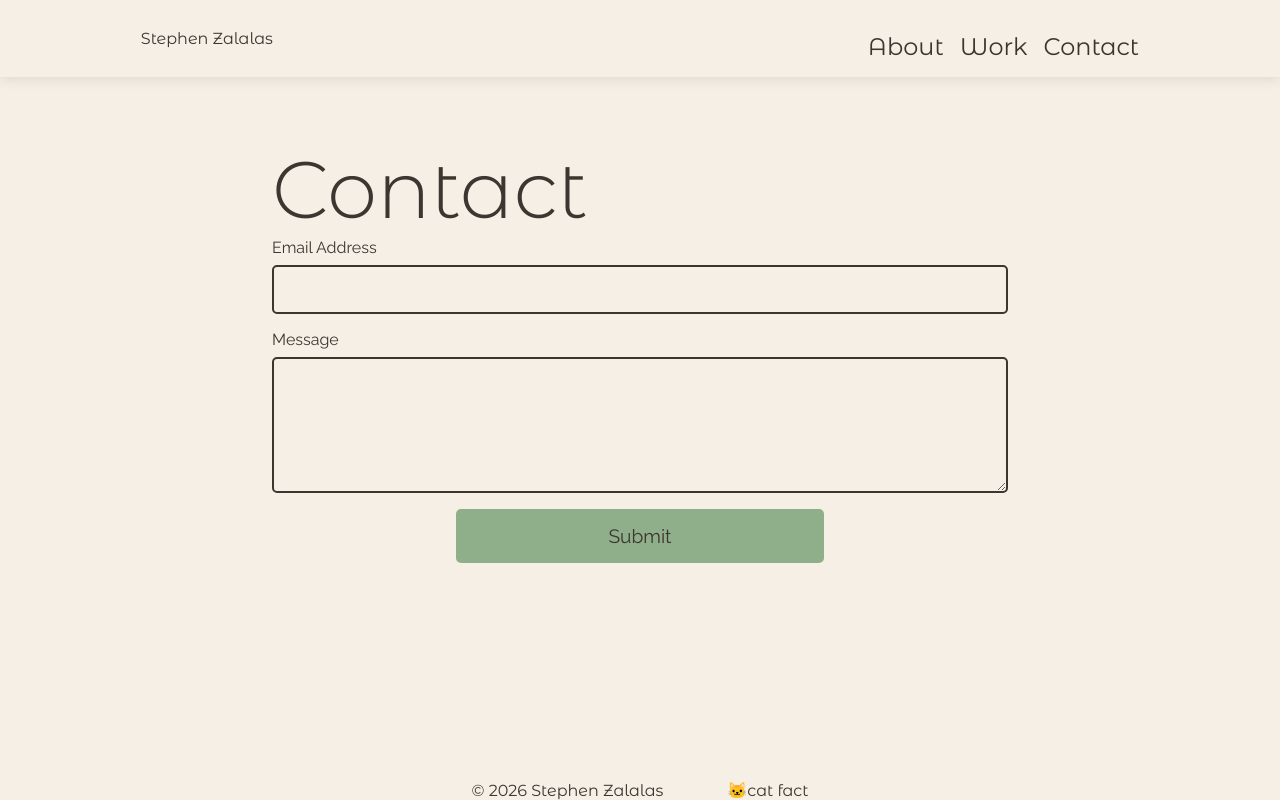
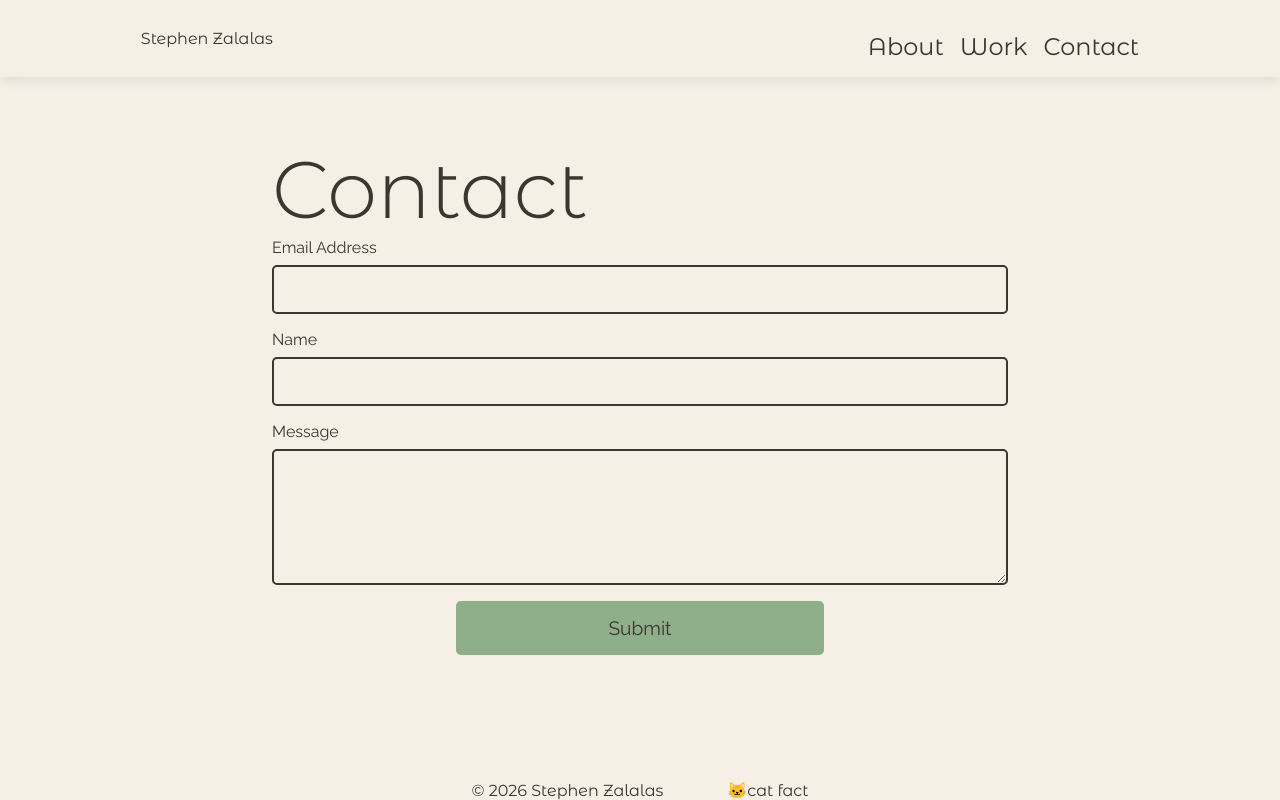
Before and after one commit to Steeeeephen/portfolio-react, a React (Vite) app: page /contact in a window 1280 px wide. Built offline with nearby package versions, Linux system fonts and the light colour scheme.

Commit message:
Update contact form.

```diff
--- a/src/Components/ContactForm/ContactForm.jsx
+++ b/src/Components/ContactForm/ContactForm.jsx
@@ -19,11 +19,23 @@
                     id="email"
                     type="email"
                     name="email"
+                    required
                 />
                 <ValidationError
                     prefix="Email"
                     field="email"
                     errors={state.errors}
+                />
+            </div>
+
+            <div>
+                <label htmlFor="name">Name</label>
+                <input
+                    className="name"
+                    type="text"
+                    id="name"
+                    name="name"
+                    required
                 />
             </div>
 
@@ -36,6 +48,7 @@
                     id="message"
                     name="message"
                     rows="4"
+                    required
                 />
                 <ValidationError
                     prefix="Message"
--- a/src/Components/ContactForm/contactform.css
+++ b/src/Components/ContactForm/contactform.css
@@ -15,7 +15,9 @@
 }
 
 .email,
-.message {
+.message,
+.name
+{
     border: solid 2px #3d3530;
     border-radius: 5px;
     padding: .5rem;
```
